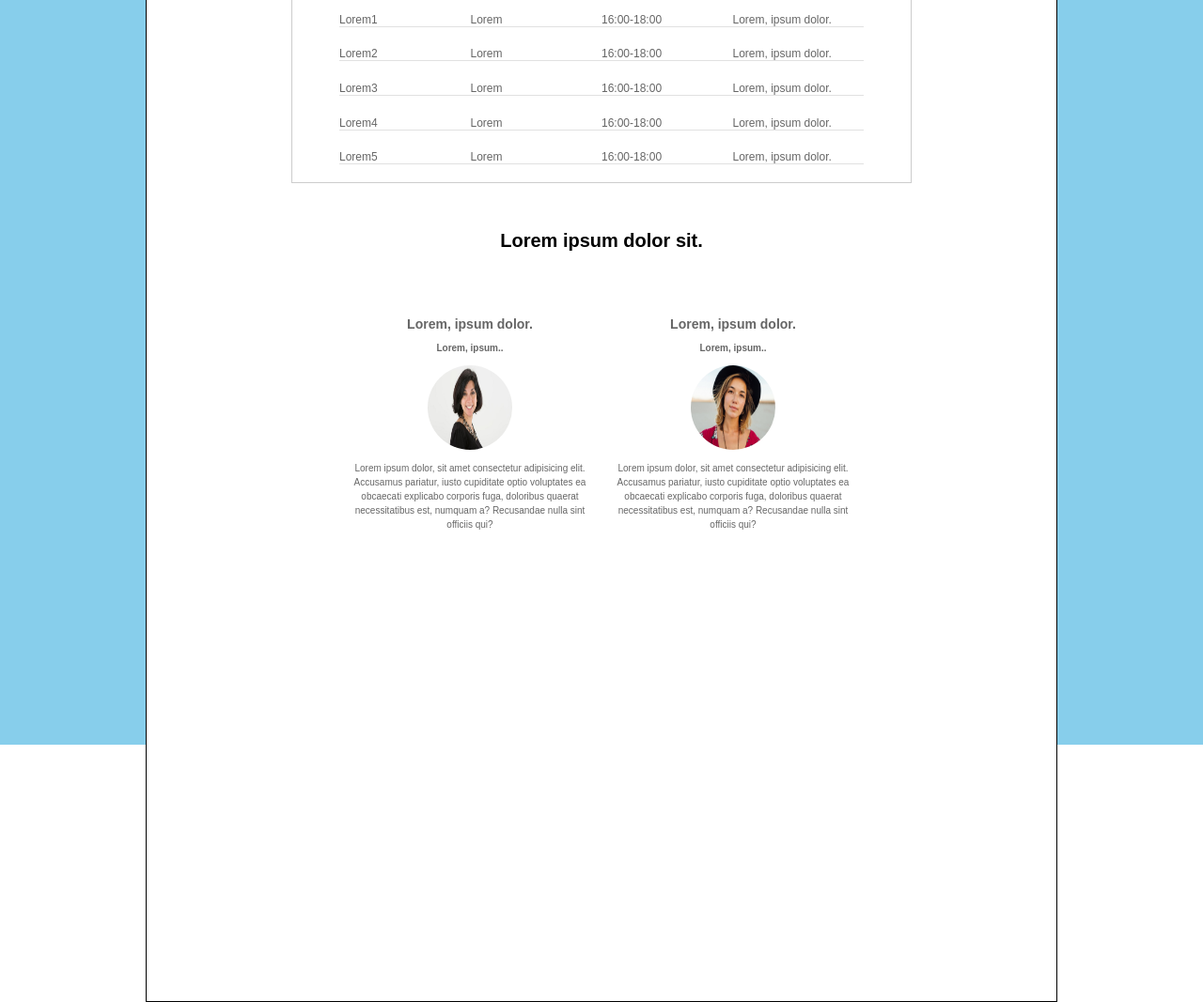
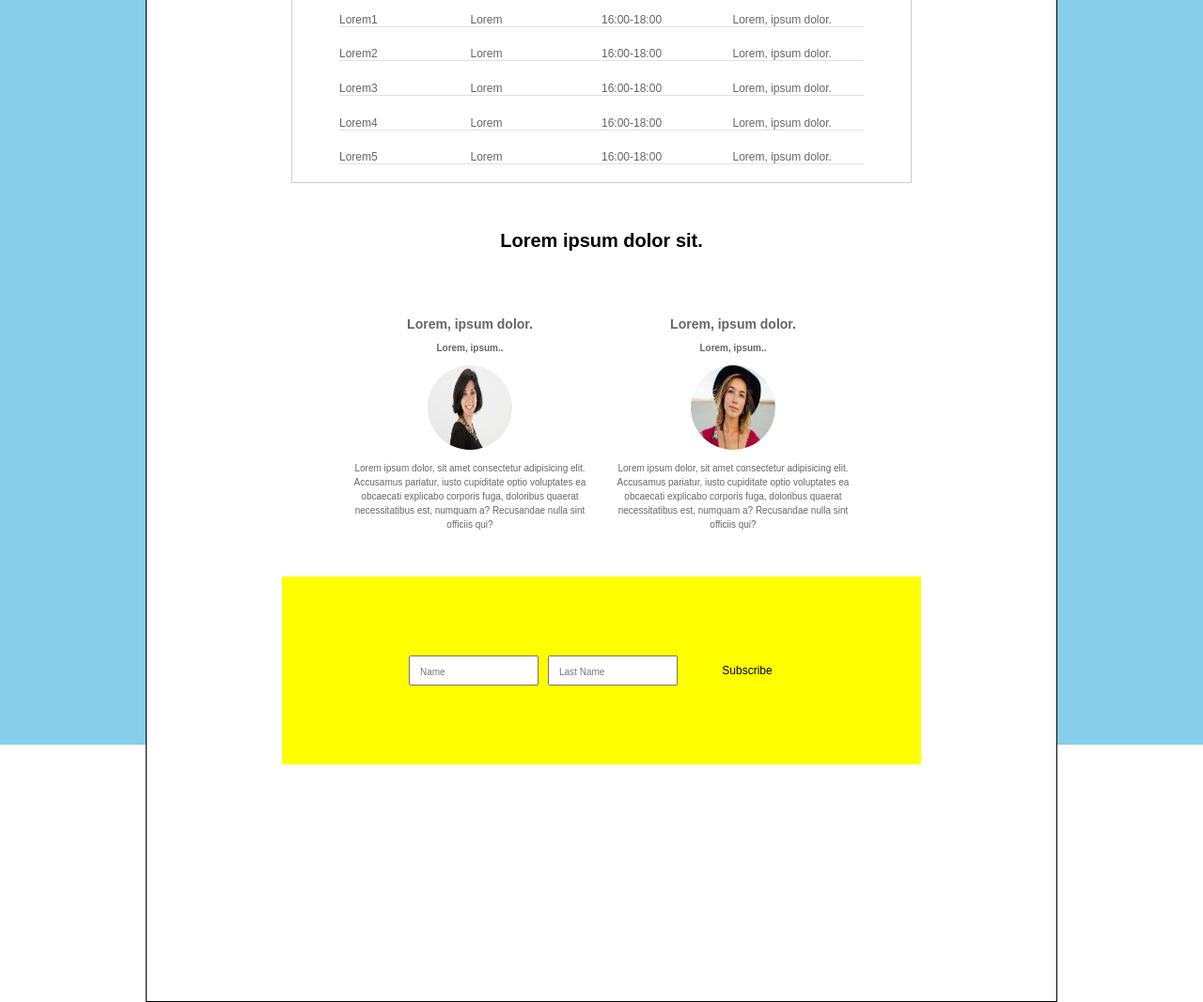
Before and after one commit to carloscastillo369/hackaton7, a plain HTML site: page index.html in a window 1280 px wide. Shown: the part 1607-2674 px from the top of the page at 94% size. Drawn offline with Linux system fonts and the light colour scheme.

Commit message:
avance parcial footer

```diff
--- a/css/sass/AtomicDesign/Molecules/_Subscribe.scss
+++ b/css/sass/AtomicDesign/Molecules/_Subscribe.scss
@@ -28,4 +28,13 @@
     &-Link {
         font-size: 12px;
     }
+    &--Footer{
+        width: 680px;
+        margin: 0 auto;
+        height: 200px;
+        background: yellow;
+        position: relative;
+        top: 680px;
+        align-items: center;
+    }
 }
--- a/index.html
+++ b/index.html
@@ -171,8 +171,16 @@
                 </div>
             </section>
         </main>
-        <footer>
-
+        <footer class="Footer">
+            <div class="Subscribe Footer-Subscribe Subscribe--Footer">
+                <form class="Subscribe-Name">
+                    <input class="Subscribe-Input" type="text" placeholder="Name">
+                </form>
+                <form class="Subscribe-LastName">
+                    <input class="Subscribe-Input" type="text" placeholder="Last Name">
+                </form>
+                <div class="Subscribe-Button"><a class="Subscribe-Link" href="#">Subscribe</a></div>
+            </div>
         </footer>
     </div>
     <div class="Background-Top"></div>
```
Also changed, not shown: css/style.css, 1 other file.
